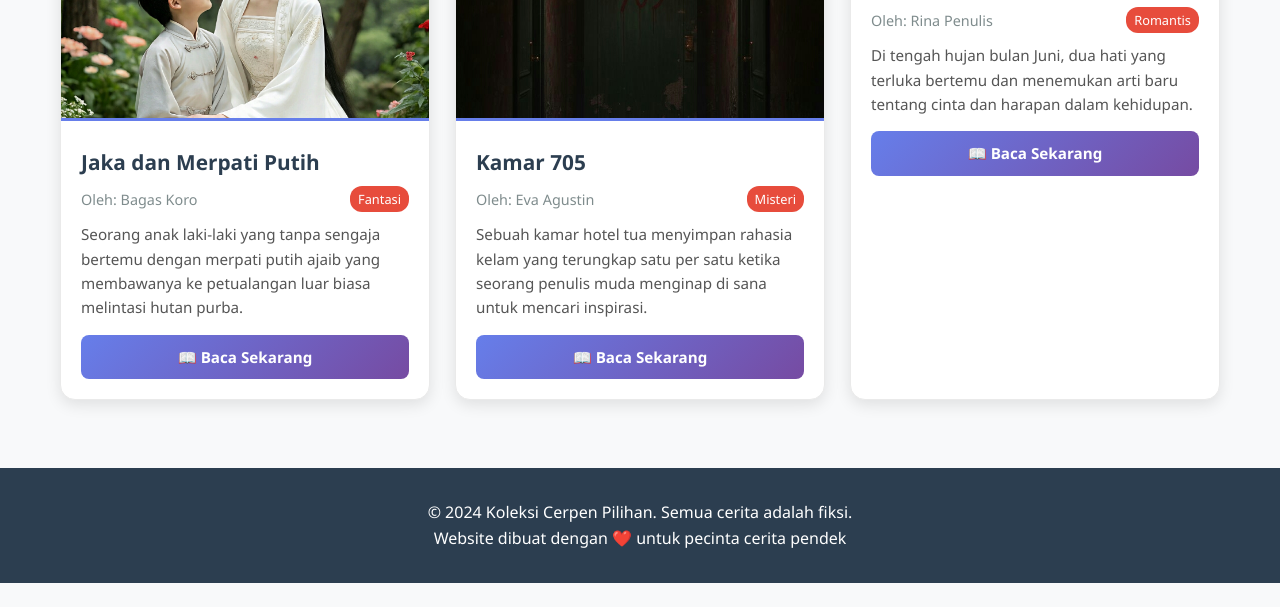
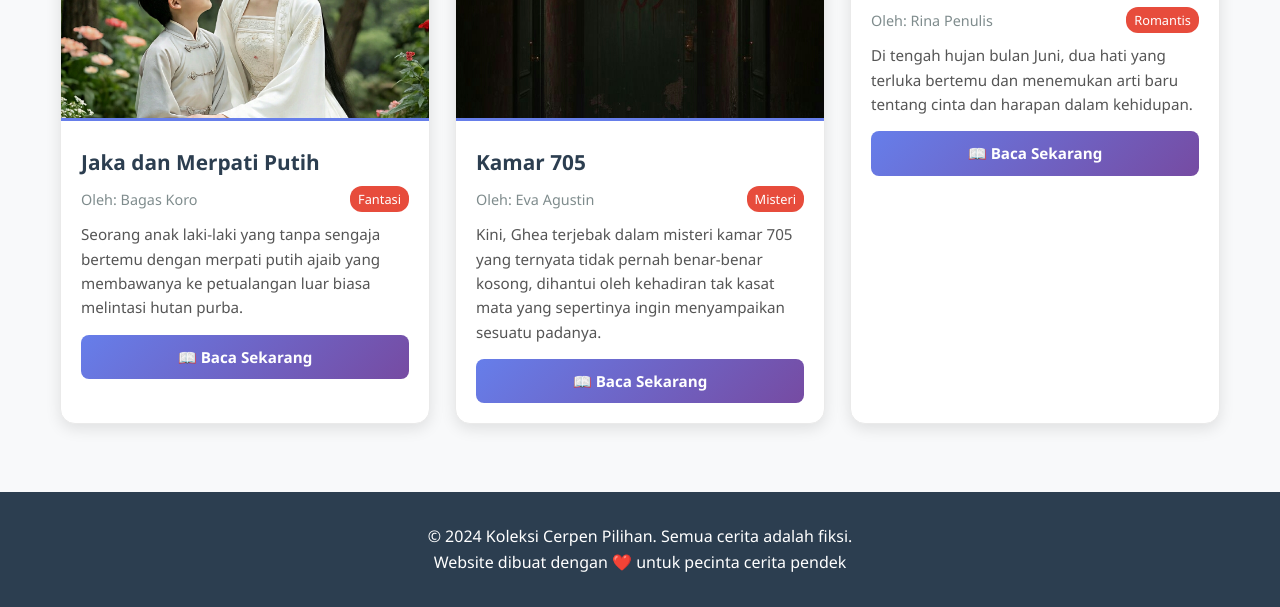
Before and after one commit to korob874-coder/Kumpulan-Cerpen-Gratis, a plain HTML site: page index.html in a window 1280 px wide. Shown: the part 324-931 px from the top of the page. Before the commit the page ends 907 px from the top, so only its background shows below. Drawn offline with Linux system fonts and the light colour scheme.

Commit message:
Update book description and links in index.html

```diff
--- a/index.html
+++ b/index.html
@@ -210,14 +210,14 @@
                         <span>Oleh: Eva Agustin</span>
                         <span class="genre-tag">Misteri</span>
                     </div>
-                    <p>Sebuah kamar hotel tua menyimpan rahasia kelam yang terungkap satu per satu ketika seorang penulis muda menginap di sana untuk mencari inspirasi.</p>
-                    <a href="kamar-107.html" class="btn">📖 Baca Sekarang</a>
+                    <p>Kini, Ghea terjebak dalam misteri kamar 705 yang ternyata tidak pernah benar-benar kosong, dihantui oleh kehadiran tak kasat mata yang sepertinya ingin menyampaikan sesuatu padanya.</p>
+                    <a href="kamar-705.html" class="btn">📖 Baca Sekarang</a>
                 </div>
             </div>
 
             <!-- Cerpen 3 -->
             <div class="grid-item">
-                <img src="sampul-buku-3.jpg" alt="Sampul Cerpen Hujan di Bulan Juni" class="book-cover">
+                <img src="images/sampul-buku-3.jpg" alt="Sampul Cerpen Hujan di Bulan Juni" class="book-cover">
                 <div class="book-content">
                     <h2>Hujan di Bulan Juni</h2>
                     <div class="book-meta">
```
